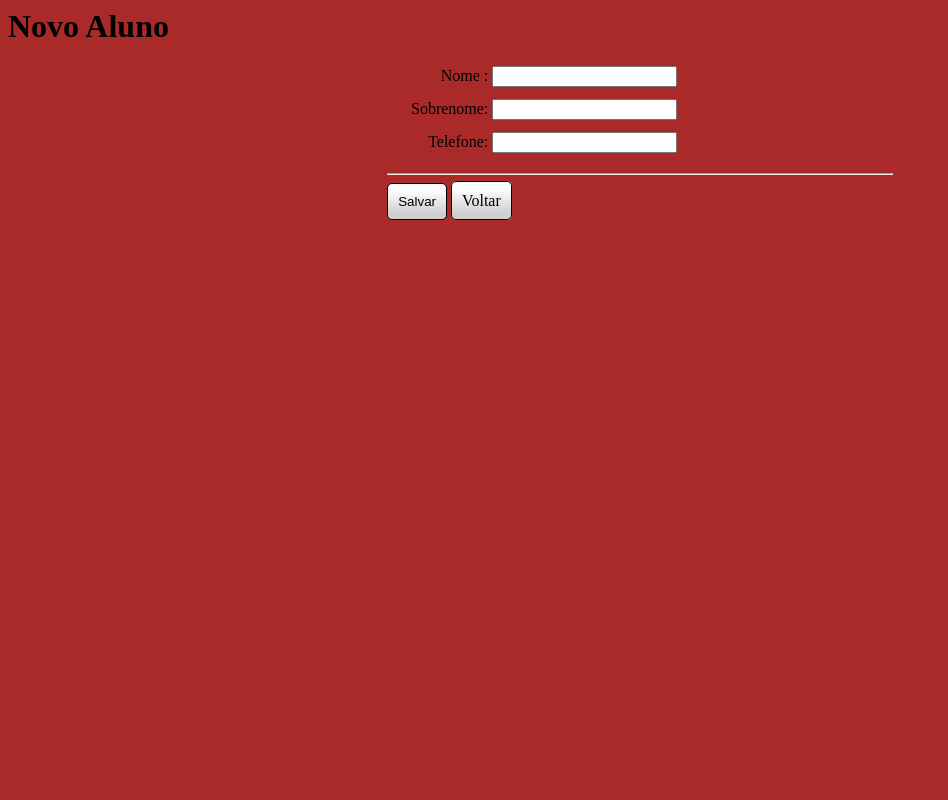
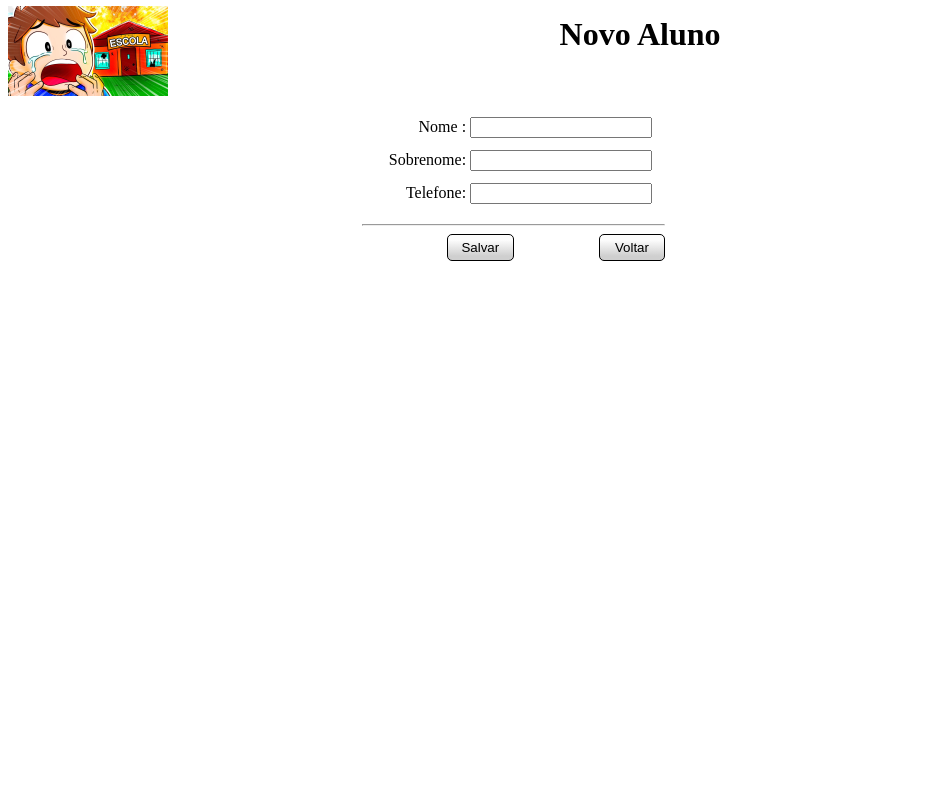
Before and after one commit to JoaoRicardoRaiser/PythonHbsis, a Flask app: page /novo in a window 1280 px wide. Shown: the whole page, without its empty margins (0-948 px from the left). Run offline with Flask 2, Linux system fonts and the light colour scheme.

Commit message:
Arquivos WEB

```diff
--- a/Web/static/novo_aluno.css
+++ b/Web/static/novo_aluno.css
@@ -1,14 +1,15 @@
 body{
-    background: rgb(170, 42, 42);
+    /* background: rgb(225, 240, 239); */
+    /* background-image: url("../static/img/adidas.png"); */
 }
 
 form{
-    width: 40%;
+    width: 30%;
     margin: auto;
 }
 
 .labels{
-    width: 20%;
+    width: 30%;
     display: inline-block;
     text-align: right;
     height: 2em
@@ -19,15 +20,50 @@ form{
     display: inline-block;
 
 }
-.voltar{
+.btn{
     -webkit-border-radius: 5px;
     -moz-border-radius: 5px;
     border-radius: 5px;
     background-image: -webkit-gradient(linear, left bottom, left top, color-stop(0.16, rgb(207, 207, 207)), color-stop(0.79, rgb(252, 252, 252)));
     background-image: -moz-linear-gradient(center bottom, rgb(206, 206, 206) 16%, rgb(252, 252, 252) 79%);
     background-image: linear-gradient(to top, rgb(207, 207, 207) 16%, rgb(252, 252, 252) 79%);
-    padding: 10px;
+    padding: 5px;
     border: 1px solid #000;
     color: black;
     text-decoration: none;
+    width: 5em;
 }
+.titulo{
+    margin: 0.5em 0;
+    text-align: center;
+}
+.voltar{
+   float: right;
+}
+.text-box{
+    width: 60%;
+}
+body input:hover{
+    background: #3cff00;
+    color: #000000;
+    border-radius: 20%;
+}
+body button:hover{
+    border-radius: 20%;
+    background: #ff0000;
+    color: #000000
+}
+.logo_novo{
+    width: 100%;
+    height: 3em;
+    float: left;
+}
+.logo_novo img{
+    width: 10em;
+    float: left;
+    margin-top: -5%;
+}
+.conteudo{
+    width: 80%;
+    float: left;
+}
--- a/Web/templates/novo.html
+++ b/Web/templates/novo.html
@@ -5,33 +5,38 @@
 
     </head>
     <body>
-        <div>
-            <h1>Novo Aluno</h1>
+        <div class="titulo">
+            <h1 class="titulo">Novo Aluno</h1>
+        <div class="logo_novo">
+            <img src="../static/img/maxresdefault.jpg" alt="">
         </div>
+        <div class="conteudo">
+
             <form action="/salvar" method="POST">
                 <div class="labels">
                     <label for="">Nome : </label>
 
                 </div>
-            <input type="text" name="nome"> <br/>
+                <input type="text" name="nome" class="text-box"> <br/>
 
                 <div class="labels">
                     <label for="">Sobrenome: </label>
 
                 </div>
-            <input type="text" name="sobrenome"> <br/>
+                <input type="text" name="sobrenome" class="text-box"> <br/>
 
                 <div class="labels">
                     <label for="">Telefone: </label>
 
                 </div>
-            <input type="text" name="telefone"> <br/>
+                <input type="text" name="telefone" class="text-box"> <br/>
 
                 <hr />
                 <div>
-                <input class="voltar" type="submit" value="Salvar">
-                <a class="voltar" href="/">Voltar</a>
+                    <input class="btn" type="submit" value="Salvar">
+                    <button class="btn voltar" href="/">Voltar</button>
                 </div>
             </form>
+        </div>
         </body>
         </html>
```
Also changed, not shown: Web/static/estilos.css (+17 -1 lines), Web/templates/index.html (+7 -0 lines), Web/static/img/1024px-Xiaomi_logo.svg.png (added), Web/static/img/Harvard.png (added), Web/static/img/adidas.png (added), Web/static/img/maxresdefault.jpg (added). Lines whose indentation alone changed are shown as unchanged.
